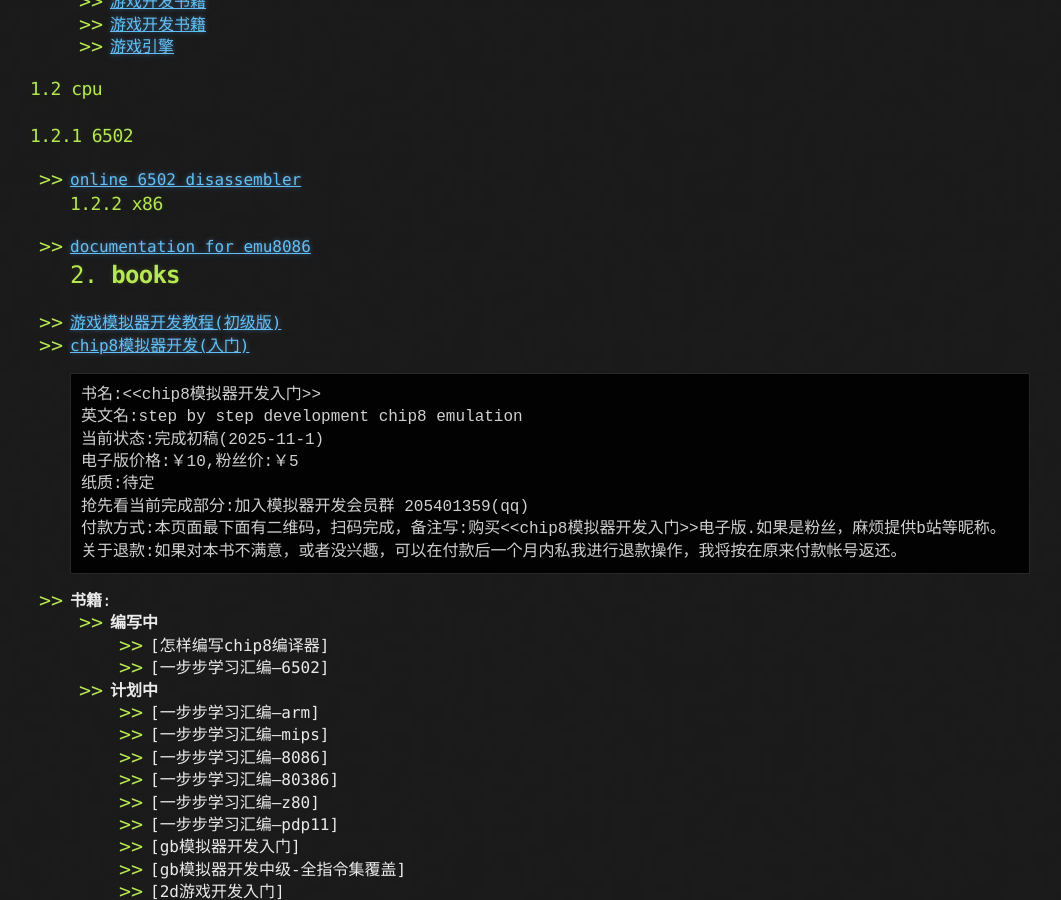
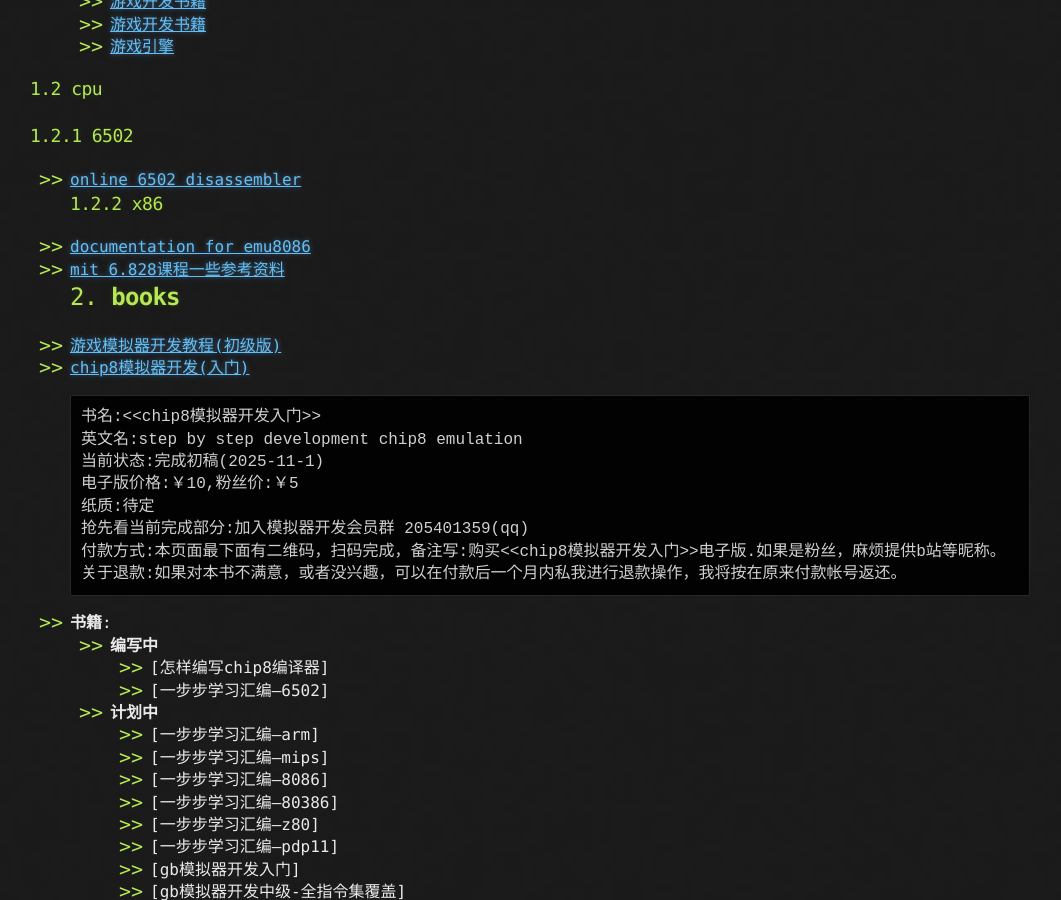
Before and after one commit to jinjiacun123/jinjiacun123.github.io, a Jekyll site: the page built from index.md, in a window 1280 px wide and 900 px high, scrolled down 1586 px. Shown: the whole window, without its empty margins (110-1171 px from the left). Built offline with Jekyll 4.4.1, drawn with Linux system fonts in a browser that asks for light colours; our own code applies the rules of GitHub Pages for plain Markdown files.

Commit message:
更新 index.md
添加mit 6.828课程一些参考资料。有些对于模拟器开发相关硬件资料的参考

```diff
--- a/index.md
+++ b/index.md
@@ -69,6 +69,7 @@ layout: default
  * [online 6502 disassembler](https://jborza.com/post/2021-06-08-6502-disassembler/)
 ### 1.2.2 x86
  * [documentation for emu8086](https://yassinebridi.github.io/asm-docs/help.html)
+ * [mit 6.828课程一些参考资料](https://pdos.csail.mit.edu/6.828/2018/reference.html)
 <!-- fence -->
 ## 2. **books**
 - [游戏模拟器开发教程(初级版)](docs/game_emulator_develop(primary).html)
```
